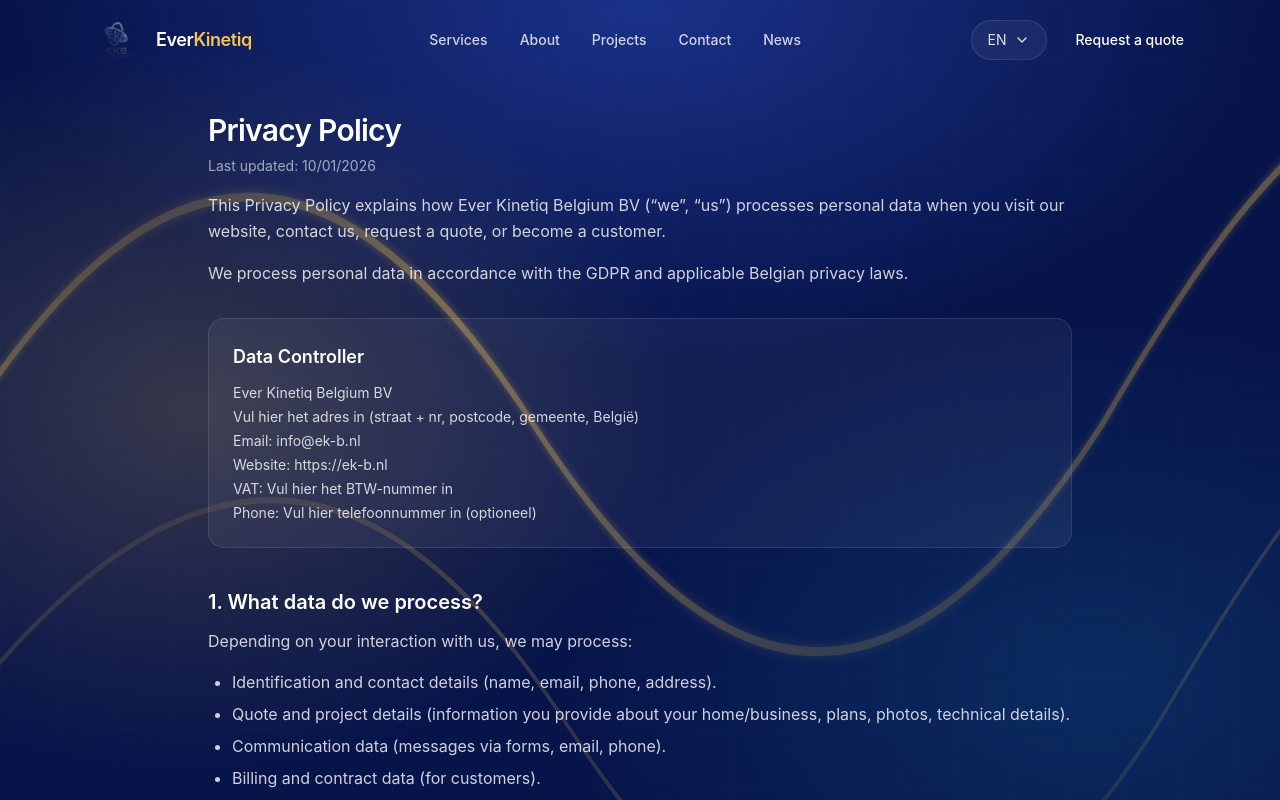
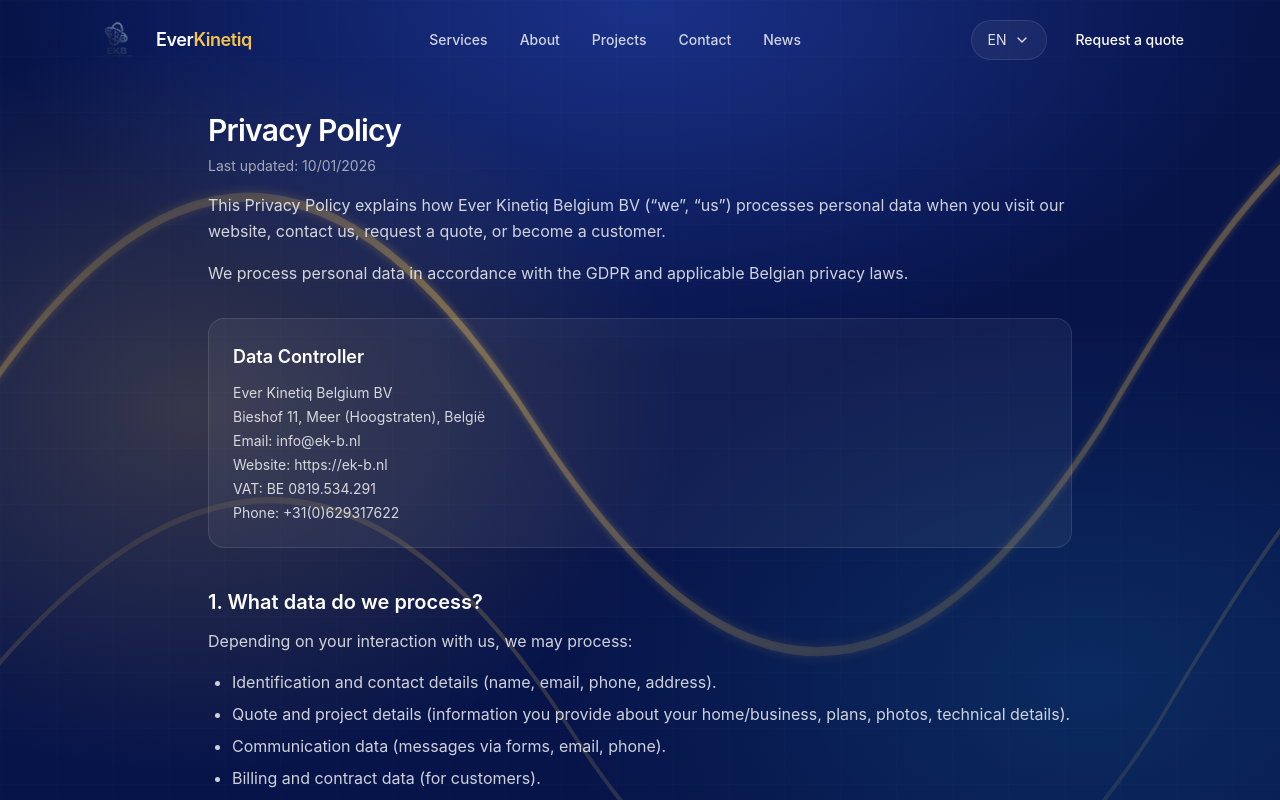
Before and after one commit to bermudatanker-spec/everkinetiq-next, a Next.js app: page /en/privacy in a window 1280 px wide. Shown: the top 800 px of the page. Built offline with nearby package versions, Linux system fonts and the light colour scheme.

Commit message:
Fix: Privacybeleid

```diff
--- a/src/app/[locale]/privacy/page.tsx
+++ b/src/app/[locale]/privacy/page.tsx
@@ -18,9 +18,9 @@
     name: "Ever Kinetiq Belgium BV",
     email: "info@ek-b.nl",
     website: "https://ek-b.nl",
-    address: "Vul hier het adres in (straat + nr, postcode, gemeente, België)",
-    vat: "Vul hier het BTW-nummer in",
-    phone: "Vul hier telefoonnummer in (optioneel)",
+    address: "Bieshof 11, Meer (Hoogstraten), België",
+    vat: "BE 0819.534.291",
+    phone: "+31(0)629317622",
   };
 
   const c: Record<Locale, Copy> = {
```
